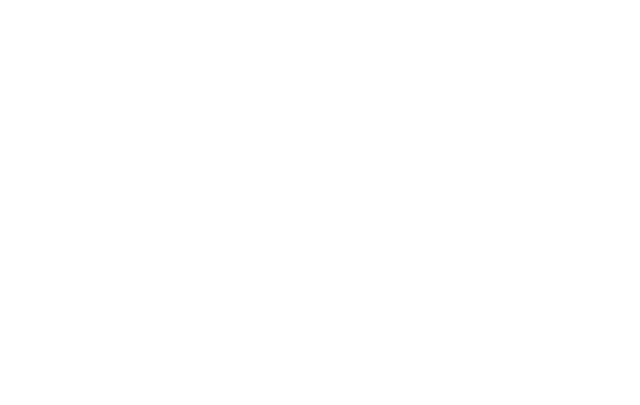
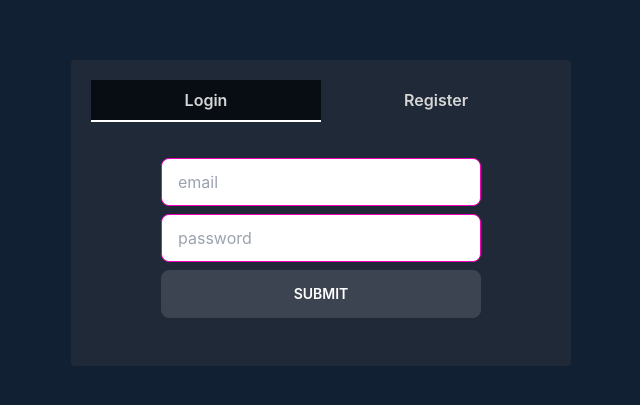
Before and after one commit to buariful/texto-frontend, a React (Create React App) app: page /abc in a window 1280 px wide. Before the commit this address had no page. Shown: the part 187-592 px from the top of the page, without its empty margins (319-959 px from the left). Built offline with nearby package versions, Linux system fonts and the light colour scheme.

Commit message:
login registration fuctionality add

```diff
--- a/src/App.js
+++ b/src/App.js
@@ -2,6 +2,7 @@
 import { BrowserRouter as Router, Routes, Route } from "react-router-dom";
 import Home from "./pages/Home";
 import Chat from "./pages/Chat";
+import Abc from "./pages/Abc";
 
 function App() {
   return (
@@ -10,6 +11,7 @@
         <Routes>
           <Route path="/" element={<Home />} />
           <Route path="/chat" element={<Chat />} />
+          <Route path="/abc" element={<Abc />} />
         </Routes>
       </Router>
     </div>
--- a/src/app/store.js
+++ b/src/app/store.js
@@ -1,9 +1,11 @@
 import { configureStore } from "@reduxjs/toolkit";
 import { apiSlice } from "../features/api/apiSlice";
+import userReducer from "../features/auth/userSlice";
 
 export const store = configureStore({
   reducer: {
     [apiSlice.reducerPath]: apiSlice.reducer,
+    user: userReducer,
   },
   middleware: (getDefaultMiddleware) =>
     getDefaultMiddleware().concat(apiSlice.middleware),
--- /dev/null
+++ b/src/features/auth/userApi.js
@@ -0,0 +1,29 @@
+import { apiSlice } from "../api/apiSlice";
+
+export const userApi = apiSlice.injectEndpoints({
+  endpoints: (builder) => ({
+    signUp: builder.mutation({
+      query: (userData) => ({
+        url: "/v1/register",
+        method: "POST",
+        body: userData,
+        headers: {
+          "Content-Type": "application/json",
+          // Authorization: "Bearer <your_token>",
+        },
+      }),
+    }),
+    login: builder.mutation({
+      query: (userData) => ({
+        url: "/v1/login",
+        method: "POST",
+        body: userData,
+        headers: {
+          "Content-Type": "application/json",
+        },
+      }),
+    }),
+  }),
+});
+
+export const { useSignUpMutation, useLoginMutation } = userApi;
--- /dev/null
+++ b/src/features/auth/userSlice.js
@@ -0,0 +1,27 @@
+import { createSlice } from "@reduxjs/toolkit";
+
+let initialState = {
+  user: null,
+};
+
+const userSlice = createSlice({
+  name: "user",
+  initialState,
+  reducers: {
+    setUser: (state, action) => {
+      state.user = action.payload;
+      localStorage.setItem(
+        "auth",
+        JSON.stringify(`Bareer ${action.payload?.token}`)
+      );
+    },
+    clearUser: (state) => {
+      state.user = null;
+      localStorage.removeItem("auth");
+    },
+  },
+});
+
+export const { setUser, clearUser } = userSlice.actions;
+
+export default userSlice.reducer;
--- a/src/features/userApi.js
+++ /dev/null
@@ -1,15 +0,0 @@
-import { apiSlice } from "./api/apiSlice";
-
-export const userApi = apiSlice.injectEndpoints({
-  endpoints: (builder) => ({
-    signUp: builder.mutation({
-      query: (userData) => ({
-        url: "/v1/register",
-        method: "POST",
-        body: userData,
-      }),
-    }),
-  }),
-});
-
-export const { useSignUpMutation } = userApi;
--- /dev/null
+++ b/src/pages/Abc.jsx
@@ -0,0 +1,199 @@
+import React, { useRef, useState } from "react";
+import { BsFillUnlockFill, BsEnvelopeFill } from "react-icons/bs";
+import { useLoginMutation, useSignUpMutation } from "../features/auth/userApi";
+import { useNavigate } from "react-router-dom";
+import { setUser } from "../features/auth/userSlice";
+import { useDispatch } from "react-redux";
+import { useSelector } from "react-redux";
+
+const LoginReg = () => {
+  const navigate = useNavigate();
+  const dispatch = useDispatch();
+
+  // ============= login form states =========
+  const [login] = useLoginMutation();
+  const userData = useSelector((state) => state.user);
+  console.log(userData, "sdfslkdjf");
+
+  // ============= sign up form states =========
+  const [signError, setSignError] = useState("");
+  const [loginError, setLoginError] = useState("");
+  const [signUpData, setSignUpData] = useState({
+    name: "",
+    email: "",
+    password: "",
+  });
+  const [signUp] = useSignUpMutation();
+
+  // ========== for form tab activity =========
+  const loginBtn = useRef(null);
+  const regBtn = useRef(null);
+  const switcherTab = useRef(null);
+  const loginTab = useRef(null);
+  const registerTab = useRef(null);
+
+  const switchTab = (string, btn1, btn2, tab1, tab2) => {
+    btn1.current.classList.add("bg-[#080d14]");
+    btn2.current.classList.remove("bg-[#080d14]");
+
+    tab1.current.classList.add("block");
+    tab1.current.classList.remove("hidden");
+
+    tab2.current.classList.add("hidden");
+    tab2.current.classList.remove("block");
+
+    if (string === "login") {
+      switcherTab.current.classList.remove("translate-x-full");
+    } else {
+      switcherTab.current.classList.add("translate-x-full");
+    }
+  };
+
+  //============ login submit action =========
+  const handleLogin = (e) => {
+    e.preventDefault();
+    setLoginError("");
+
+    const data = {
+      email: e.target.email.value,
+      password: e.target.password.value,
+    };
+
+    login(data)
+      .unwrap()
+      .then((res) => {
+        dispatch(setUser(res?.data));
+        navigate("/chat");
+      })
+      .catch((err) => {
+        setLoginError(err?.data?.message);
+        console.log(err);
+      });
+  };
+
+  //============ registration submit action =========
+  const handleRegister = (e) => {
+    e.preventDefault();
+    setSignError("");
+
+    signUp(signUpData)
+      .unwrap()
+      .then((res) => {
+        dispatch(setUser(res?.data));
+        navigate("/chat");
+      })
+      .catch((err) => {
+        setSignError(err?.data?.message);
+      });
+  };
+  return (
+    <div className="h-screen w-full flex items-center justify-center">
+      <div className="max-w-[500px] w-[500px] mx-auto bg-gray-800 p-5 rounded overflow-hidden">
+        {/* <div className="h-3/5 md:h-3/4 w-10/12 md:w-1/2 lg:w-1/3 m-auto bg-[#cbcbcb] overflow-hidden"> */}
+        {/* ======== log-sign button ======= */}
+        <div className="w-full grid grid-cols-2 place-items-center">
+          <button
+            ref={loginBtn}
+            onClick={() =>
+              switchTab("login", loginBtn, regBtn, loginTab, registerTab)
+            }
+            className="basis-1/2 font-semibold text-[#d6d6d6] hover:text-white  py-2 w-full text-center cursor-pointer bg-[#080d14]"
+          >
+            Login
+          </button>
+          <button
+            ref={regBtn}
+            onClick={() =>
+              switchTab("register", regBtn, loginBtn, registerTab, loginTab)
+            }
+            className="basis-1/2 font-semibold text-[#d6d6d6] hover:text-white  py-2 w-full text-center cursor-pointer "
+          >
+            Register
+          </button>
+        </div>
+        <div
+          ref={switcherTab}
+          className="w-1/2 h-[2px] bg-white transition-all duration-300 ease-out"
+        ></div>
+
+        {/*======== login form =========*/}
+        <form
+          className="p-7 block text-black"
+          ref={loginTab}
+          onSubmit={handleLogin}
+        >
+          {loginError && <p className="text-red-500 my-2">{loginError}</p>}
+          <input
+            required
+            type="email"
+            placeholder="email"
+            name="email"
+            className="input input-bordered input-secondary w-full max-w-xs mb-2 mt-2"
+          />
+
+          <input
+            required
+            type="password"
+            placeholder="password"
+            name="password"
+            className="input input-bordered input-secondary w-full max-w-xs mb-2 "
+          />
+
+          <button type="submit" className="btn block w-full max-w-xs m-auto">
+            Submit
+          </button>
+        </form>
+
+        {/* ========== Register form ============ */}
+        <form
+          onSubmit={handleRegister}
+          ref={registerTab}
+          className="text-black hidden mt-5"
+        >
+          {signError && <p className="text-red-500 my-2">{signError}</p>}
+          <input
+            required
+            type="text"
+            name="name"
+            placeholder="name"
+            onChange={(e) =>
+              setSignUpData({ ...signUpData, name: e.target.value })
+            }
+            value={signUpData.name}
+            className="input input-bordered input-secondary w-full max-w-xs mb-2 mt-2 "
+          />
+
+          <input
+            required
+            type="email"
+            name="email"
+            placeholder="email"
+            onChange={(e) =>
+              setSignUpData({ ...signUpData, email: e.target.value })
+            }
+            value={signUpData.email}
+            className="input input-bordered input-secondary w-full max-w-xs mb-2"
+          />
+
+          <input
+            required
+            type="password"
+            name="password"
+            placeholder="password"
+            onChange={(e) =>
+              setSignUpData({ ...signUpData, password: e.target.value })
+            }
+            value={signUpData.password}
+            className="input input-bordered input-secondary w-full max-w-xs mb-2 "
+          />
+
+          <button type="submit" className={`btn block w-full max-w-xs m-auto`}>
+            Submit
+          </button>
+        </form>
+      </div>
+    </div>
+  );
+};
+
+export default LoginReg;
--- a/src/pages/Home.jsx
+++ b/src/pages/Home.jsx
@@ -1,8 +1,13 @@
 import React, { useState } from "react";
-import { useSignUpMutation } from "../features/userApi";
+import { useSignUpMutation } from "../features/auth/userApi";
+import { useDispatch } from "react-redux";
+import { setUser } from "../features/auth/userSlice";
+import { useNavigate } from "react-router-dom";
+const Home = () => {
+  const dispatch = useDispatch();
+  const [signUp] = useSignUpMutation();
+  const navigate = useNavigate();
 
-const Home = () => {
-  const [signUp] = useSignUpMutation();
   const [signUpData, setSignUpData] = useState({
     name: "",
     email: "",
@@ -18,11 +23,13 @@
 
   const handleRegister = async (e) => {
     e.preventDefault();
+    setError("");
 
     signUp(signUpData)
       .unwrap()
-      .then((res) => {
-        console.log(res, "res");
+      .then(async (res) => {
+        dispatch(setUser(res?.data));
+        navigate("/chat");
       })
       .catch((err) => {
         setError(err?.data?.message);
```
Also changed, not shown: src/features/chat/chatApi.js (renamed from src/features/chatApi.js).
